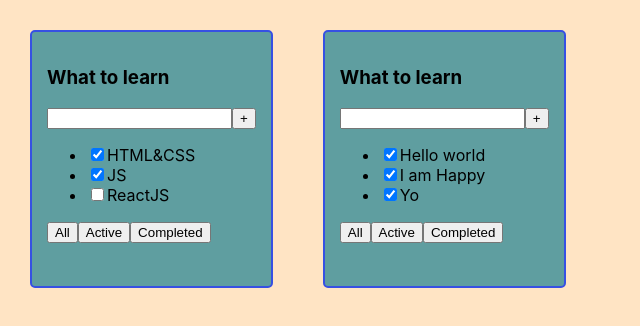
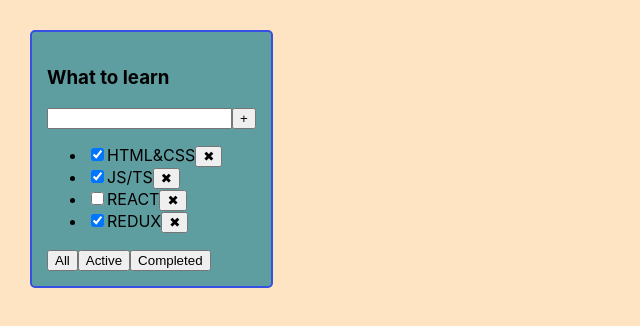
Before and after one commit to pobaranchuk/todolist, a React (Create React App) app: page / in a window 1280 px wide. Shown: the top 326 px of the page, without its empty margins (0-640 px from the left). Built offline with nearby package versions, Linux system fonts and the light colour scheme.

Commit message:
Lesson 2 done

```diff
--- a/src/App.tsx
+++ b/src/App.tsx
@@ -1,33 +1,53 @@
-import React from 'react';
+import React, {useState} from 'react';
 import './App.css';
 import './ToDoList';
 import ToDoList, {TaskType} from "./ToDoList";
 
+export type FilterValuesType = "All"|"Active"|"Completed"
 
+//CRUD
 function App() {
+    //BLL
     const toDoListTitle_1: string = "What to learn";
-    const toDoListTitle_2: string = "What to learn";
-
-    const tasks_1: Array<TaskType> = [
+    //redux
+    const [tasks, setTasks] =  useState ([
         { id: 1, isDone: true, title: "HTML&CSS"},
-        { id: 2, isDone: true, title: "JS"},
-        { id: 3, isDone: false, title: "ReactJS"}
-    ]
-    const tasks_2: Array<TaskType> = [
-        { id: 1, isDone: true, title: "Hello world"},
-        { id: 2, isDone: true, title: "I am Happy"},
-        { id: 3, isDone: true, title: "Yo"}
-    ]
-
+        { id: 2, isDone: true, title: "JS/TS"},
+        { id: 3, isDone: false, title: "REACT"},
+        { id: 4, isDone: true, title: "REDUX"}
+    ])
+    const removeTask = (taskId: number) => {
+        const newTask : Array<TaskType> = [];
+        for (let i = 0; i < tasks.length; i++) {
+            if (tasks[i].id !== taskId){
+                newTask.push(tasks[i]);
+            }
+        }
+        setTasks(newTask);
+    }
+// UI:
+    const [filter, setFilter] = useState<FilterValuesType>("All")
+    const getFilteredTasksForRender = (allTasks: Array<TaskType>, filterValue: FilterValuesType): Array<TaskType> => {
+        switch (filterValue) {
+            case "Active":
+                return  allTasks.filter(task => !task.isDone)
+            case "Completed":
+                return allTasks.filter(task => task.isDone)
+            default:
+                return allTasks
+        }
+    }
+    const changeFilter = (nextFilterValue: FilterValuesType) => {
+        setFilter(nextFilterValue)
+    }
+    const filteredTasksForRender: Array<TaskType> = getFilteredTasksForRender(tasks, filter)
     return (
         <div className="App">
             <ToDoList
+                tasks={filteredTasksForRender}
                 title={toDoListTitle_1}
-                tasks={tasks_1}
-            />
-            <ToDoList
-                title={toDoListTitle_2}
-                tasks={tasks_2}
+                removeTask={removeTask}
+                changeFilter={changeFilter}
             />
         </div>
     );
--- a/src/ToDoList.tsx
+++ b/src/ToDoList.tsx
@@ -1,4 +1,5 @@
 import React from 'react';
+import {FilterValuesType} from "./App";
 
 export type TaskType = {
     id: number,
@@ -7,38 +8,46 @@
 }
 
 type ToDoListPropsType = {
-    title: string;
-    tasks: Array<TaskType>;
+    title: string
+    tasks: Array<TaskType>
+    removeTask: (taskId: number) => void
+    changeFilter: (nextFilterValue: FilterValuesType) => void
 }
-const ToDoList = (props: ToDoListPropsType) => {
+
+const ToDoList: React.FC<ToDoListPropsType> = ({title, tasks, removeTask, changeFilter}) => {
+
+    const listItems: Array<JSX.Element> = tasks.map((task) => {
+        const onClickRemoveTaskHandler = () =>  removeTask(task.id)
+        return (
+            <li key={task.id}>
+                <input type="checkbox" checked={task.isDone}/>
+                <span>{task.title}</span>
+                <button onClick={onClickRemoveTaskHandler}>✖</button>
+            </li>
+        )
+    })
+
+    const tasksList: JSX.Element = tasks.length
+        ? <ul>{listItems}</ul>
+        : <span>Your tasksList is empty</span>
 
     return (
         <div className="todolist">
             <div>
-                <h3>{props.title}</h3>
+                <h3>{title}</h3>
                 <div>
                     <input/>
                     <button>+</button>
                 </div>
-                <ul>
-                    {props.tasks.map((w)=> {
-                        return (
-                            <li>
-                                <input type="checkbox" checked={w.isDone}/>
-                                <span>{w.title}</span>
-                            </li>
-                        )}
-                    )}
-                </ul>
+                {tasksList}
                 <div>
-                    <button>All</button>
-                    <button>Active</button>
-                    <button>Completed</button>
+                    <button onClick={()=>changeFilter("All")}>All</button>
+                    <button onClick={()=>changeFilter("Active")}>Active</button>
+                    <button onClick={()=>changeFilter("Completed")}>Completed</button>
                 </div>
             </div>
         </div>
     );
 };
 
-
 export default ToDoList;
```
